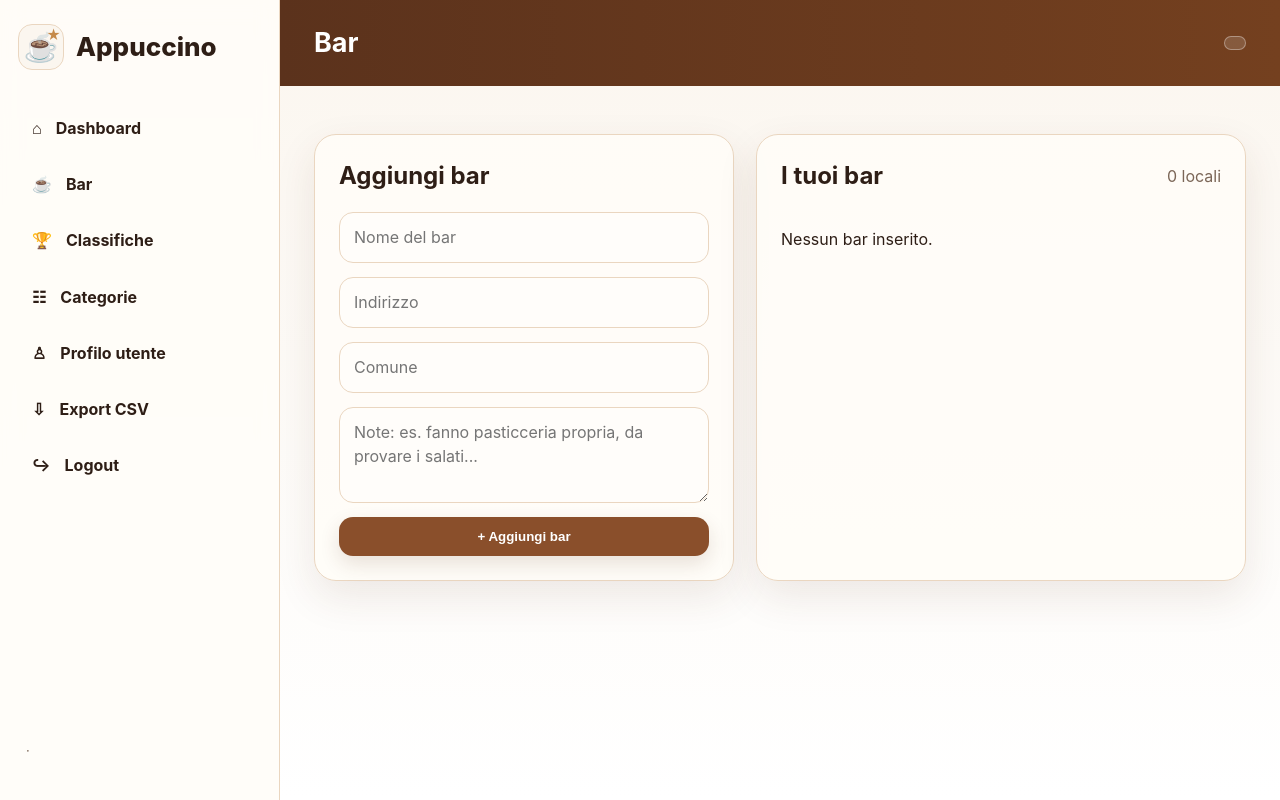
After one commit to ildegra/appuccino, a FastAPI app: template app/templates/bars.html in a window 1280 px wide. The commit adds this page. Run offline with FastAPI, Linux system fonts and the light colour scheme; the template is opened without the code that fills it, so the values that code supplies are empty; parts of the project's set-up code (start-up, migrations or seed data) failed here and were passed over.

Commit message:
Add files via upload

```diff
--- a/app/main.py
+++ b/app/main.py
@@ -14,7 +14,7 @@ from fastapi.templating import Jinja2Templates
 from itsdangerous import URLSafeSerializer, BadSignature
 
 APP_NAME = "Appuccino"
-APP_VERSION = "v0.5.3"
+APP_VERSION = "v0.5.4"
 DB_PATH = os.getenv("DB_PATH", "/data/appuccino.sqlite3")
 USERNAME = os.getenv("APP_USERNAME", "admin")
 PASSWORD = os.getenv("APP_PASSWORD", "appuccino")
@@ -293,14 +293,29 @@ def visit_items(visit_id: int):
 
 
 def grouped_rating_categories(active_only=True):
+    """Categorie selezionabili come prodotti nella visita.
+
+    Le categorie sotto la macro "Esperienza" sono valutazioni generali del locale
+    e non devono comparire tra gli elementi ordinati.
+    """
     groups = []
     by_group = {}
     for cat in rating_categories(active_only):
         group = cat.get("group_name") or "Altro"
+        if group.split(" / ", 1)[0].strip().lower() == "esperienza":
+            continue
         by_group.setdefault(group, []).append(cat)
     for name, cats in by_group.items():
         groups.append({"name": name, "items": cats})
     return groups
+
+
+def experience_categories(active_only=True):
+    """Categorie generali del locale, sempre proposte nella pagina dei voti."""
+    return [
+        cat for cat in rating_categories(active_only)
+        if (cat.get("group_name") or "").split(" / ", 1)[0].strip().lower() == "esperienza"
+    ]
 
 
 def all_categories_flat():
@@ -455,10 +470,27 @@ def index(request: Request):
         bars = [dict(r) for r in c.execute("SELECT * FROM bars ORDER BY name").fetchall()]
         visits_count = c.execute("SELECT COUNT(*) AS n FROM visits").fetchone()["n"]
         total_spent = c.execute("SELECT SUM(total_price) AS s FROM visits").fetchone()["s"] or 0
+        recent_visits = [dict(r) for r in c.execute(
+            """SELECT v.*, b.name AS bar_name FROM visits v
+               JOIN bars b ON b.id=v.bar_id ORDER BY v.visited_at DESC, v.id DESC LIMIT 6"""
+        ).fetchall()]
     for b in bars:
         b["score"] = bar_summary(b["id"])
     bars.sort(key=lambda x: (-(x["score"] or 0), x["name"].lower()))
-    return render(request, "index.html", {"bars": bars, "visits_count": visits_count, "total_spent": total_spent})
+    return render(request, "index.html", {"bars": bars[:5], "visits_count": visits_count, "total_spent": total_spent, "recent_visits": recent_visits})
+
+
+@app.get("/bars", response_class=HTMLResponse)
+def bars_page(request: Request):
+    require_login(request)
+    with db() as c:
+        bars = [dict(r) for r in c.execute("SELECT * FROM bars ORDER BY name").fetchall()]
+    for b in bars:
+        b["score"] = bar_summary(b["id"])
+        with db() as c:
+            b["visits_count"] = c.execute("SELECT COUNT(*) AS n FROM visits WHERE bar_id=?", (b["id"],)).fetchone()["n"]
+    bars.sort(key=lambda x: (-(x["score"] or 0), x["name"].lower()))
+    return render(request, "bars.html", {"bars": bars})
 
 
 @app.post("/bars")
@@ -466,7 +498,7 @@ def add_bar(request: Request, name: str = Form(...), address: str = Form(""), ci
     require_login(request)
     with db() as c:
         c.execute("INSERT INTO bars(name,address,city,notes,created_at) VALUES(?,?,?,?,?)", (name, address, city, notes, datetime.now().isoformat()))
-    return RedirectResponse("/", status_code=303)
+    return RedirectResponse("/bars", status_code=303)
 
 
 
@@ -587,14 +619,22 @@ def ratings_form(request: Request, visit_id: int):
         ).fetchall()]
 
         cats = []
+        seen_ids = set()
         for cat in cat_rows:
             cat["criteria"] = [dict(r) for r in c.execute(
                 "SELECT * FROM criteria WHERE category_id=? AND active=1 ORDER BY sort_order, id",
                 (cat["id"],),
             ).fetchall()]
-            # Le macrocategorie/contenitori non hanno criteri: le ignoriamo nei voti.
             if cat["criteria"]:
                 cats.append(cat)
+                seen_ids.add(cat["id"])
+
+        # Servizio, ambiente, pulizia e prezzo sono aspetti generali della visita:
+        # vengono sempre proposti, indipendentemente dai prodotti ordinati.
+        for cat in experience_categories(True):
+            if cat["id"] not in seen_ids:
+                cats.append(cat)
+                seen_ids.add(cat["id"])
 
         existing = {
             f"{r['category_id']}_{r['criterion_id']}": r["score"]
@@ -669,10 +709,13 @@ async def edit_visit_save(request: Request, visit_id: int):
                 qty = 1
             selected.add(category_id)
             c.execute("INSERT INTO visit_items(visit_id,category_id,quantity,unit_price,note) VALUES(?,?,?,?,?)", (visit_id, category_id, qty, unit_price, note))
-        # Se cambiano gli alimenti, eliminiamo i voti delle categorie non più selezionate.
-        if selected:
-            placeholders = ",".join("?" for _ in selected)
-            c.execute(f"DELETE FROM ratings WHERE visit_id=? AND category_id NOT IN ({placeholders})", (visit_id, *selected))
+        # Se cambiano gli alimenti, eliminiamo solo i voti dei prodotti non più selezionati.
+        # Le valutazioni generali (Esperienza) restano associate alla visita.
+        experience_ids = {cat["id"] for cat in experience_categories(True)}
+        keep_ids = selected | experience_ids
+        if keep_ids:
+            placeholders = ",".join("?" for _ in keep_ids)
+            c.execute(f"DELETE FROM ratings WHERE visit_id=? AND category_id NOT IN ({placeholders})", (visit_id, *keep_ids))
         else:
             c.execute("DELETE FROM ratings WHERE visit_id=?", (visit_id,))
         bar_id = visit["bar_id"]
--- /dev/null
+++ b/app/templates/bars.html
@@ -0,0 +1,28 @@
+{% extends "base.html" %}
+{% block page_title %}<h1>Bar</h1>{% endblock %}
+{% block content %}
+<section class="layout-grid">
+  <div class="panel">
+    <div class="panel-head"><h2>Aggiungi bar</h2></div>
+    <form method="post" action="/bars" class="stack">
+      <input name="name" placeholder="Nome del bar" required>
+      <input name="address" placeholder="Indirizzo">
+      <input name="city" placeholder="Comune">
+      <textarea name="notes" placeholder="Note: es. fanno pasticceria propria, da provare i salati..."></textarea>
+      <button>+ Aggiungi bar</button>
+    </form>
+  </div>
+  <div class="panel wide">
+    <div class="panel-head"><h2>I tuoi bar</h2><span class="muted">{{ bars|length }} locali</span></div>
+    <div class="bar-card-list">
+      {% for bar in bars %}
+      <a class="place-card" href="/bars/{{ bar.id }}">
+        <div class="place-icon">☕</div>
+        <div class="place-main"><b>{{ bar.name }}</b><small>{{ bar.city }}{% if bar.address %} · {{ bar.address }}{% endif %} · {{ bar.visits_count }} visite</small></div>
+        <div class="score-badge">{{ bar.score if bar.score else '—' }}</div>
+      </a>
+      {% else %}<p>Nessun bar inserito.</p>{% endfor %}
+    </div>
+  </div>
+</section>
+{% endblock %}
--- a/app/templates/base.html
+++ b/app/templates/base.html
@@ -15,7 +15,7 @@
     </a>
     <nav class="side-nav">
       <a href="/" class="nav-item">⌂ <span>Dashboard</span></a>
-      <a href="/" class="nav-item">☕ <span>Bar</span></a>
+      <a href="/bars" class="nav-item">☕ <span>Bar</span></a>
       <a href="/rankings" class="nav-item">🏆 <span>Classifiche</span></a>
       <a href="/settings" class="nav-item">☷ <span>Categorie</span></a>
       <a href="/user" class="nav-item">♙ <span>Profilo utente</span></a>
```
Also changed, not shown: app/templates/index.html (+12 -11 lines), README.md.
